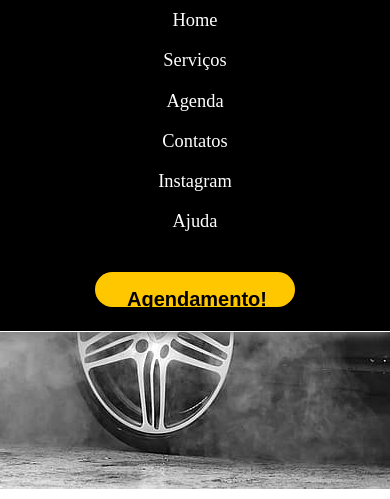
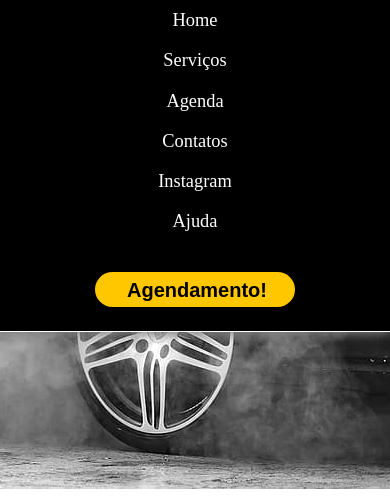
Before and after one commit to AndersonBorgesJr/Cruz-Stetic-Car, a plain HTML site: page index.html in a window 390 px wide. Both pictures are taken after a click on the button 355 px from the left and 43 px from the top of the page. Shown: the part 97-596 px from the top of the page. Drawn offline with Linux system fonts and the light colour scheme.

Commit message:
Update style.css

```diff
--- a/style.css
+++ b/style.css
@@ -122,6 +122,9 @@ body{
         justify-content:center;
         padding: 1.5rem;
     }
+    .botao-cabecalho{
+        line-height: 4px;
+    }
 }
 .conteudo{
     border-top: 0.5px solid white;
```
